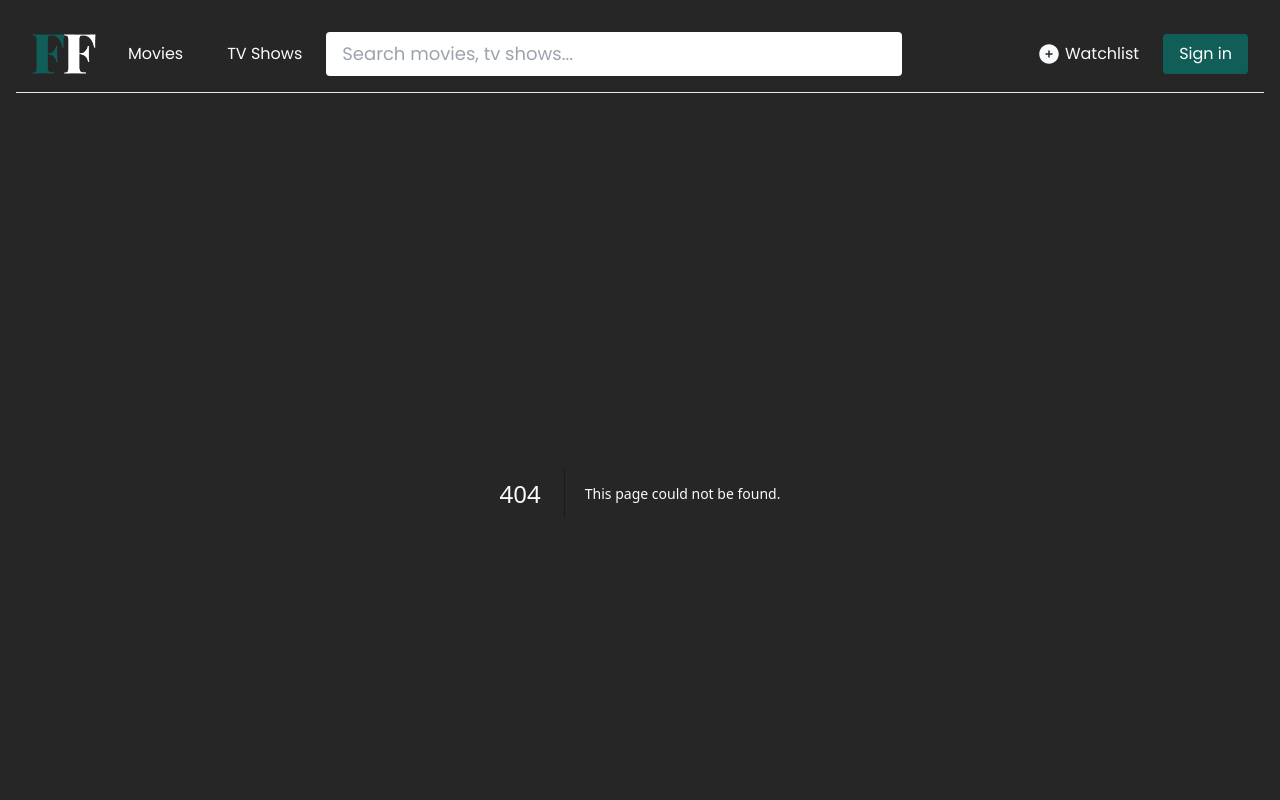
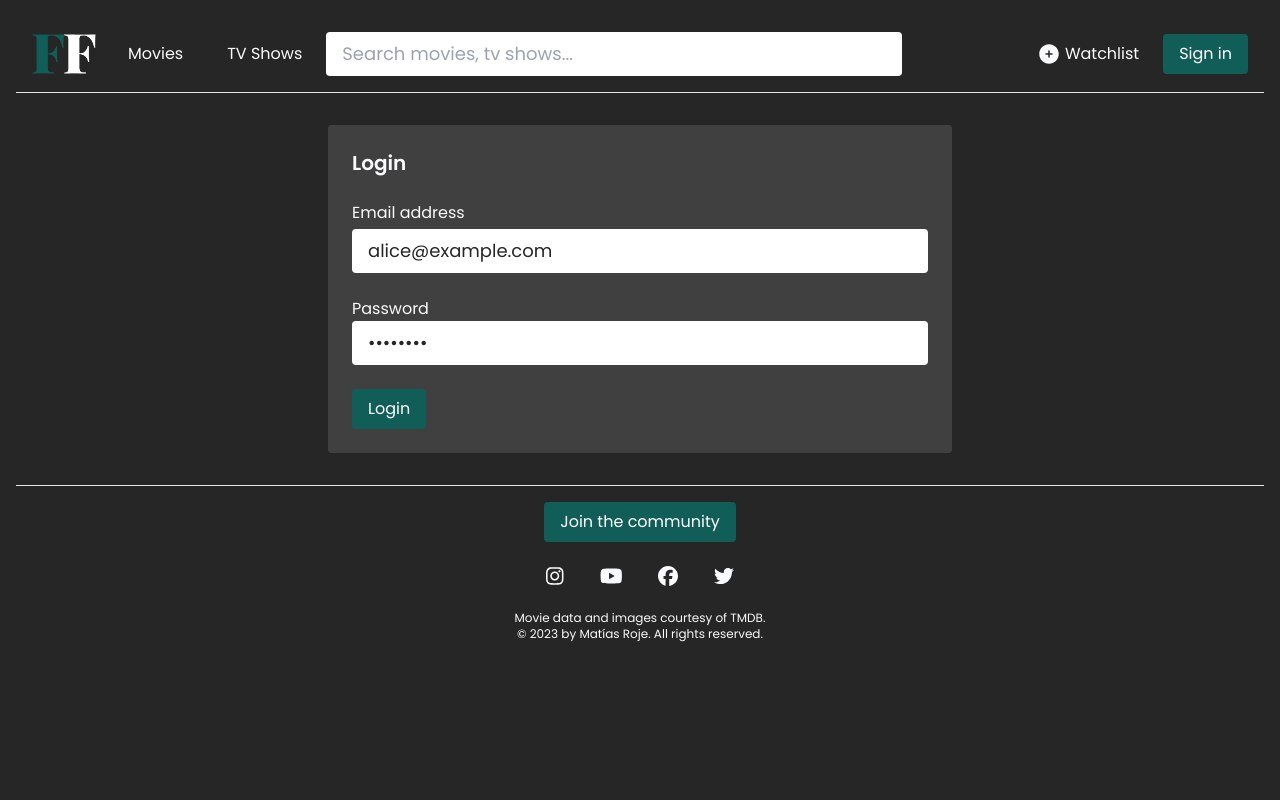
Before and after one commit to MatiasRoje/FilmFortress2.0, a Next.js app: page /login in a window 1280 px wide. Before the commit this address had no page. Shown: the top 800 px of the page. Built offline with nearby package versions, Linux system fonts and the light colour scheme.

Commit message:
LoginPage style done and functional. Context API working and checking if the user is authorized in the whole app

```diff
--- a/app/layout.tsx
+++ b/app/layout.tsx
@@ -7,6 +7,7 @@ import { poppins } from "./fonts";
 import NavBar from "@/components/NavBar";
 import Footer from "@/components/Footer";
 import "./globals.css";
+import { AuthProvider } from "@/contexts/AuthContext";
 
 export const metadata: Metadata = {
   title: {
@@ -28,7 +29,7 @@ export default function RootLayout({
         <header>
           <NavBar />
         </header>
-        {children}
+        <AuthProvider>{children}</AuthProvider>
         <Footer />
       </body>
     </html>
--- /dev/null
+++ b/app/login/page.tsx
@@ -0,0 +1,24 @@
+import LoginForm from "@/components/LoginForm";
+
+export const metadata = {
+  title: "Login",
+};
+
+function LoginPage() {
+  //  const { login, isAuthenticated } = useAuth();
+  //  const navigate = useNavigate();
+
+  // useEffect(() => {
+  //   if (isAuthenticated) {
+  //     navigate("/app", { replace: true });
+  //   }
+  // }, [isAuthenticated, navigate]);
+
+  return (
+    <main className="flex flex-col items-center justify-center py-8">
+      <LoginForm />
+    </main>
+  );
+}
+
+export default LoginPage;
--- a/app/movies/[id]/reviews/page.tsx
+++ b/app/movies/[id]/reviews/page.tsx
@@ -64,7 +64,7 @@ function ReviewsPage() {
           </div>
           <div className="text-white flex flex-col gap-4">
             <div>
-              <h2 className="text-3xl">{movie.title}</h2>
+              <h1 className="text-3xl">{movie.title}</h1>
               <div className="flex gap-1 text-sm">
                 <span>{movie.releaseDate}</span>
                 <span>•</span>
--- /dev/null
+++ b/app/not-found.tsx
@@ -0,0 +1,9 @@
+function NotFoundPage() {
+  return (
+    <>
+      <h2>Not found.</h2>
+    </>
+  );
+}
+
+export default NotFoundPage;
--- a/components/Button.tsx
+++ b/components/Button.tsx
@@ -1,12 +1,16 @@
 import { ReactNode } from "react";
 
 type ButtonProps = {
+  onClick?: (e: React.MouseEvent<HTMLButtonElement>) => void;
   children: ReactNode;
 };
 
-function Button({ children }: ButtonProps) {
+function Button({ onClick, children }: ButtonProps) {
   return (
-    <button className="bg-main-500 text-white px-4 py-2 rounded hover:bg-main-600">
+    <button
+      onClick={onClick}
+      className="bg-main-500 text-white px-4 py-2 rounded hover:bg-main-600"
+    >
       {children}
     </button>
   );
--- /dev/null
+++ b/components/LoginForm.tsx
@@ -0,0 +1,68 @@
+"use client";
+
+import { useEffect, useState } from "react";
+import Button from "./Button";
+import { useAuth } from "@/contexts/AuthContext";
+import { useRouter } from "next/navigation";
+
+function LoginForm() {
+  const router = useRouter();
+  // PRE-FILL FOR DEV PURPOSES
+  const [email, setEmail] = useState("alice@example.com");
+  const [password, setPassword] = useState("Alice123");
+  const { login, isAuthenticated, error } = useAuth();
+
+  useEffect(() => {
+    if (isAuthenticated) {
+      router.push("/");
+    }
+  }, [isAuthenticated, router]);
+
+  function handleLogin(e: React.MouseEvent<HTMLButtonElement>) {
+    e.preventDefault();
+    if (email && password) {
+      login(email, password);
+    }
+  }
+
+  return (
+    <form className="flex flex-col gap-6 w-1/2 bg-neutral-700 rounded p-6">
+      <h2 className="text-xl font-semibold">Login</h2>
+      <div className="flex flex-col gap-1">
+        <label htmlFor="email">Email address</label>
+        <input
+          type="email"
+          id="email"
+          onChange={e => setEmail(e.target.value)}
+          value={email}
+          className="text-neutral-800 border-none px-4 py-2 text-lg rounded w-[36rem] transition-all duration-300 focus:outline-none focus:shadow-lg"
+        />
+      </div>
+
+      <div className="flex flex-col gap-">
+        <label htmlFor="password">Password</label>
+        <input
+          type="password"
+          id="password"
+          onChange={e => setPassword(e.target.value)}
+          value={password}
+          className="text-neutral-800 border-none px-4 py-2 text-lg rounded w-[36rem] transition-all duration-300 focus:outline-none focus:shadow-lg"
+        />
+      </div>
+
+      <>
+        {error && (
+          <p className="text-center p-2 border border-red-500 rounded text-red-700 bg-red-200 text-sm w-52">
+            {error}
+          </p>
+        )}
+      </>
+
+      <div>
+        <Button onClick={handleLogin}>Login</Button>
+      </div>
+    </form>
+  );
+}
+
+export default LoginForm;
--- a/components/MovieHeaderSection.tsx
+++ b/components/MovieHeaderSection.tsx
@@ -30,7 +30,7 @@ function MovieHeaderSection({ movie }: MovieHeaderSectionProps) {
       />
       <div className="relative z-10 text-white flex flex-col gap-4 py-8 pr-8">
         <div>
-          <h2 className="text-3xl">{movie.title}</h2>
+          <h1 className="text-3xl">{movie.title}</h1>
           <div className="flex gap-1 text-sm">
             <span>{movie.releaseDate}</span>
             <span>•</span>
--- /dev/null
+++ b/contexts/AuthContext.tsx
@@ -0,0 +1,127 @@
+"use client";
+
+import {
+  createContext,
+  useContext,
+  useReducer,
+  ReactNode,
+  Dispatch,
+  useEffect,
+} from "react";
+
+type User = {
+  id: number;
+  username: string;
+  email: string;
+  password: string;
+};
+
+type AuthState = {
+  user: User | null;
+  isAuthenticated: boolean;
+  error: string | null;
+};
+
+type AuthAction =
+  | { type: "login"; payload: User }
+  | { type: "logout" }
+  | { type: "error"; payload: string | null };
+
+type AuthContextType = {
+  user: User | null;
+  isAuthenticated: boolean;
+  error: string | null;
+  login: (email: string, password: string) => void;
+  logout: () => void;
+};
+
+const AuthContext = createContext<AuthContextType | undefined>(undefined);
+
+const initialState: AuthState = {
+  user: null,
+  isAuthenticated: false,
+  error: null,
+};
+
+function reducer(state: AuthState, action: AuthAction): AuthState {
+  switch (action.type) {
+    case "login":
+      return {
+        ...state,
+        user: action.payload,
+        isAuthenticated: true,
+        error: null,
+      };
+    case "logout":
+      return { ...state, user: null, isAuthenticated: false, error: null };
+    case "error":
+      return { ...state, error: action.payload };
+    default:
+      throw new Error("Unknown action");
+  }
+}
+
+const FAKE_USER: User = {
+  username: "Alice",
+  id: 1,
+  email: "alice@example.com",
+  password: "Alice123",
+};
+
+type AuthProviderProps = {
+  children: ReactNode;
+};
+
+function AuthProvider({ children }: AuthProviderProps) {
+  const [{ user, isAuthenticated, error }, dispatch]: [
+    AuthState,
+    Dispatch<AuthAction>,
+  ] = useReducer(reducer, initialState);
+
+  useEffect(() => {
+    let errorTimeout: NodeJS.Timeout | null = null;
+
+    if (error) {
+      // Set a timeout to clear the error message after 3 seconds (adjust the time as needed)
+      errorTimeout = setTimeout(() => {
+        dispatch({ type: "error", payload: null });
+      }, 3000);
+    }
+
+    // Clear the timeout when the component unmounts
+    return () => {
+      if (errorTimeout) {
+        clearTimeout(errorTimeout);
+      }
+    };
+  }, [error]);
+
+  function login(email: string, password: string) {
+    if (email === FAKE_USER.email && password === FAKE_USER.password) {
+      dispatch({ type: "login", payload: FAKE_USER });
+    } else {
+      dispatch({ type: "error", payload: "Invalid email or password" });
+    }
+  }
+
+  function logout() {
+    dispatch({ type: "logout" });
+  }
+
+  return (
+    <AuthContext.Provider
+      value={{ user, isAuthenticated, error, login, logout }}
+    >
+      {children}
+    </AuthContext.Provider>
+  );
+}
+
+function useAuth() {
+  const context = useContext(AuthContext);
+  if (context === undefined)
+    throw new Error("AuthContext was used outside AuthProvider");
+  return context;
+}
+
+export { AuthProvider, useAuth };
```
